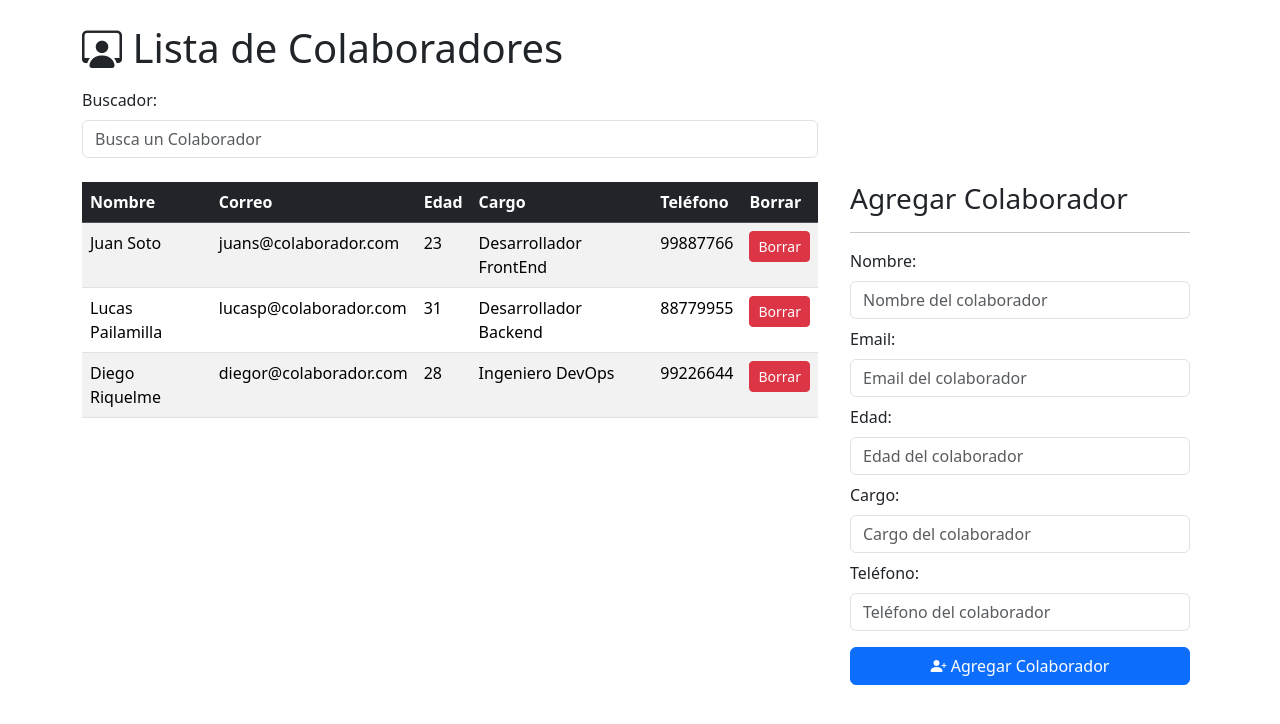
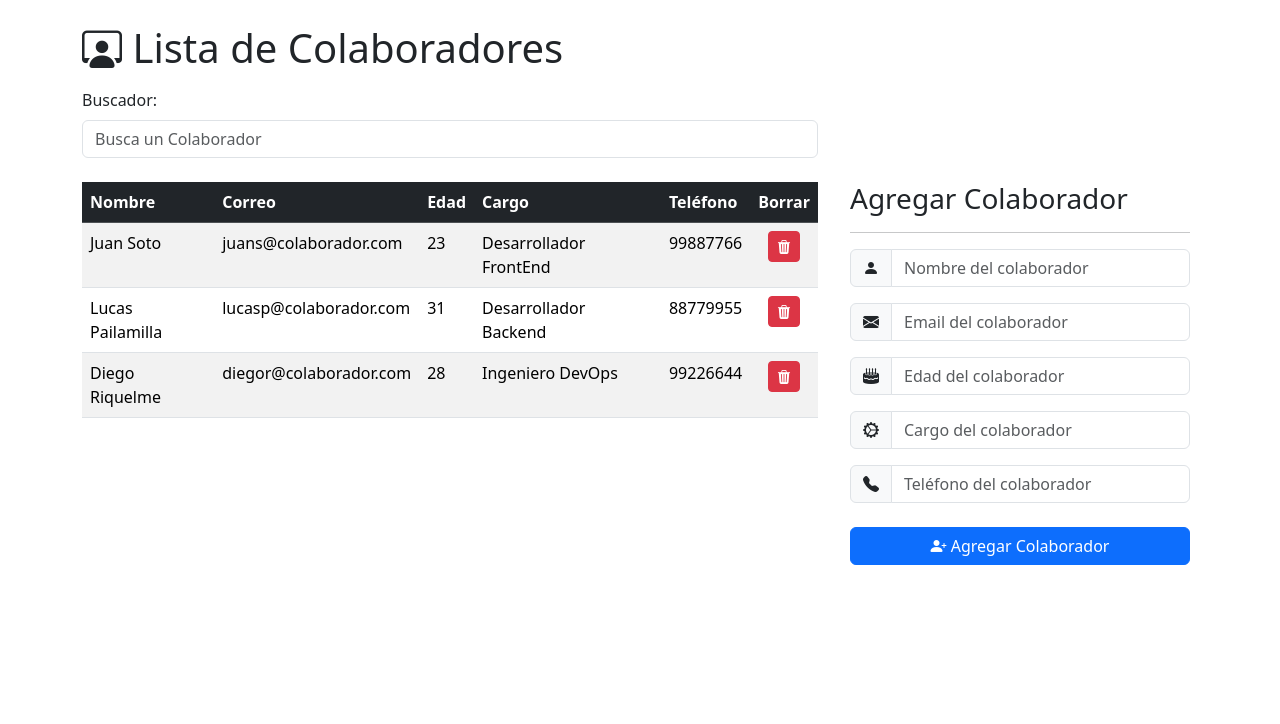
Before and after one commit to felipejoq/dynamic-render-component-challenge, a React (Vite) app: page / in a window 1280 px wide. Shown: the top 724 px of the page. Built offline with nearby package versions, Linux system fonts and the light colour scheme.

Commit message:
Some visual changes

```diff
--- a/src/components/Formulario.jsx
+++ b/src/components/Formulario.jsx
@@ -33,9 +33,10 @@ export const Formulario = ({ handleNewColaborador, handleValidationsErrors }) =>
             <h3>Agregar Colaborador</h3>
             <hr />
             <div className="my-2">
-                <label htmlFor="nombre" className="form-label">
-                    Nombre:
-                </label>
+                <div className="input-group mb-3">
+                    <span className="input-group-text" id="basic-addon1">
+                        <i className="bi bi-person-fill"></i>
+                    </span>
                     <input
                         type="text"
                         className="form-control"
@@ -47,10 +48,12 @@ export const Formulario = ({ handleNewColaborador, handleValidationsErrors }) =>
                         onBlur={cleanValue}
                     />
                 </div>
+            </div>
             <div className="my-2">
-                <label htmlFor="correo" className="form-label">
-                    Email:
-                </label>
+                <div className="input-group mb-3">
+                    <span className="input-group-text" id="basic-addon1">
+                        <i className="bi bi-envelope-fill"></i>
+                    </span>
                     <input
                         type="text"
                         className="form-control"
@@ -62,10 +65,12 @@ export const Formulario = ({ handleNewColaborador, handleValidationsErrors }) =>
                         onBlur={cleanValue}
                     />
                 </div>
+            </div>
             <div className="my-2">
-                <label htmlFor="edad" className="form-label">
-                    Edad:
-                </label>
+                <div className="input-group mb-3">
+                    <span className="input-group-text" id="basic-addon1">
+                        <i className="bi bi-cake2-fill"></i>
+                    </span>
                     <input
                         type="number"
                         className="form-control"
@@ -77,10 +82,12 @@ export const Formulario = ({ handleNewColaborador, handleValidationsErrors }) =>
                         onBlur={cleanValue}
                     />
                 </div>
+            </div>
             <div className="my-2">
-                <label htmlFor="cargo" className="form-label">
-                    Cargo:
-                </label>
+                <div className="input-group mb-3">
+                    <span className="input-group-text" id="basic-addon1">
+                        <i className="bi bi-gear-wide-connected"></i>
+                    </span>
                     <input
                         type="text"
                         className="form-control"
@@ -92,10 +99,12 @@ export const Formulario = ({ handleNewColaborador, handleValidationsErrors }) =>
                         onBlur={cleanValue}
                     />
                 </div>
+            </div>
             <div className="my-2">
-                <label htmlFor="telefono" className="form-label">
-                    Teléfono:
-                </label>
+                <div className="input-group mb-3">
+                    <span className="input-group-text" id="basic-addon1">
+                        <i className="bi bi-telephone-fill"></i>
+                    </span>
                     <input
                         type="text"
                         className="form-control"
@@ -107,6 +116,7 @@ export const Formulario = ({ handleNewColaborador, handleValidationsErrors }) =>
                         onBlur={cleanValue}
                     />
                 </div>
+            </div>
             <button className="btn btn-primary my-2 w-100">
                 <i className="bi bi-person-plus-fill"></i> Agregar Colaborador
             </button>
--- a/src/components/Listado.jsx
+++ b/src/components/Listado.jsx
@@ -26,12 +26,12 @@ export const Listado = ({ colaboradores, removeColaborador }) => {
                                 <td>{edad}</td>
                                 <td>{cargo}</td>
                                 <td>{telefono}</td>
-                                <td>
+                                <td className="text-center">
                                     <button
                                         className="btn btn-sm btn-danger"
                                         onClick={() => handleRemoveColaborador(id)}
                                     >
-                                        Borrar
+                                        <i className="bi bi-trash3-fill"></i>
                                     </button>
                                 </td>
                             </tr>
```
Lines whose indentation alone changed are shown as unchanged.
